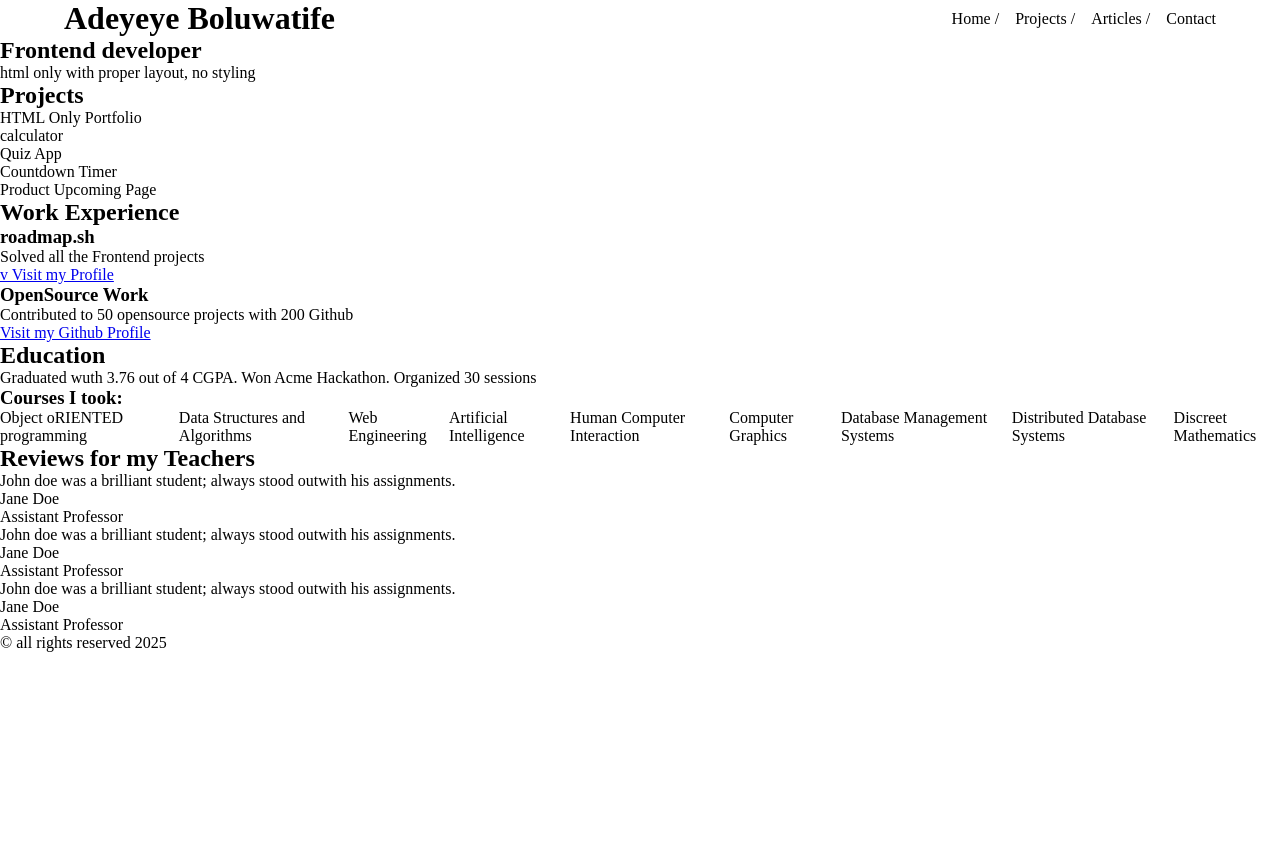
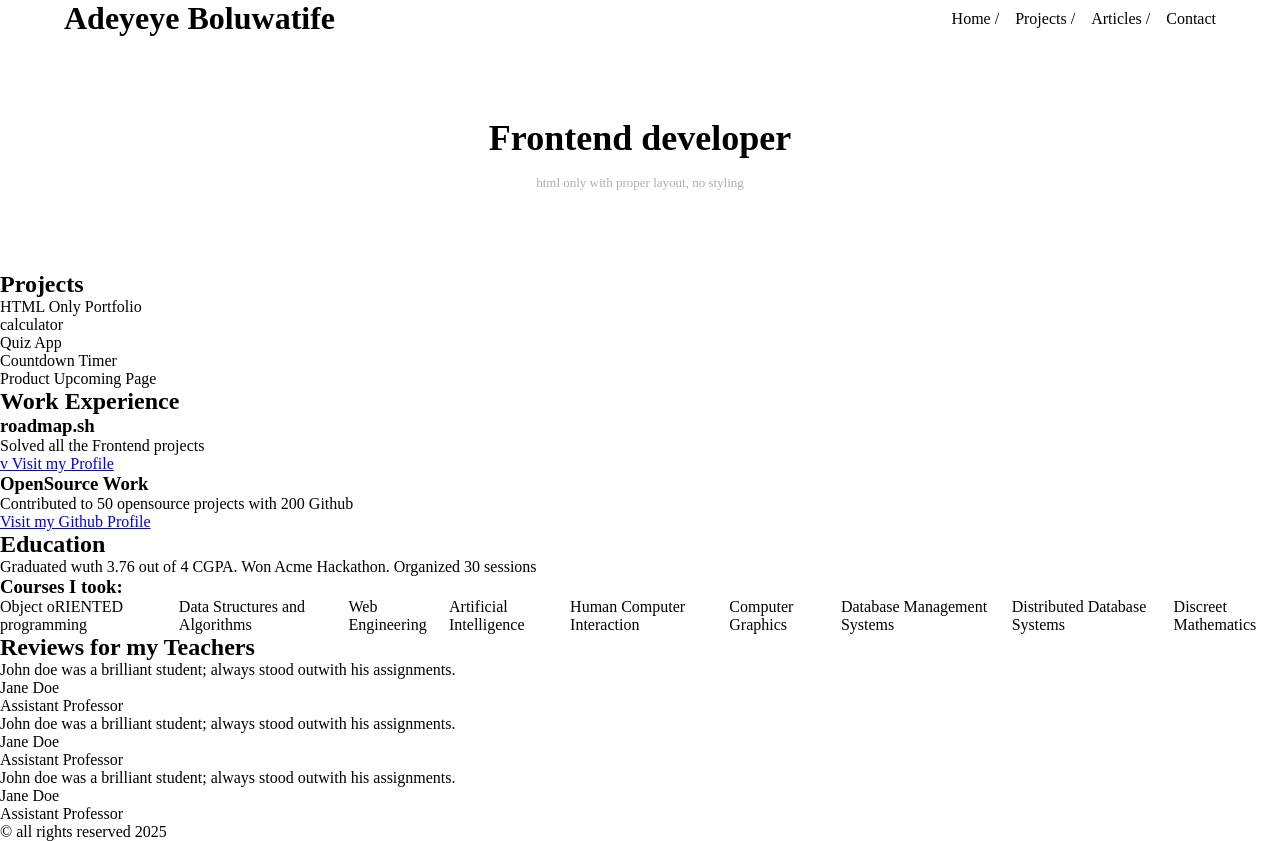
Before and after one commit to scribeNcode/mini-porfolio, a plain HTML site: page index.html in a window 1280 px wide. Before the commit the page ends 800 px from the top, so only its background shows below. Drawn offline with Linux system fonts and the light colour scheme.

Commit message:
style the structure of hero section

```diff
--- a/style.css
+++ b/style.css
@@ -19,3 +19,17 @@ ul{
     gap: 1rem;
     list-style: none;
 }
+
+/* hero section */
+.hero-section{
+    /* background-color: red; */
+    font-size: 1.5rem;
+    padding: 5rem;
+    text-align: center;
+}
+
+.hero-section p{
+    color: #aaafb5;
+    font-size: small;
+    margin-top: 1rem;
+}
```
